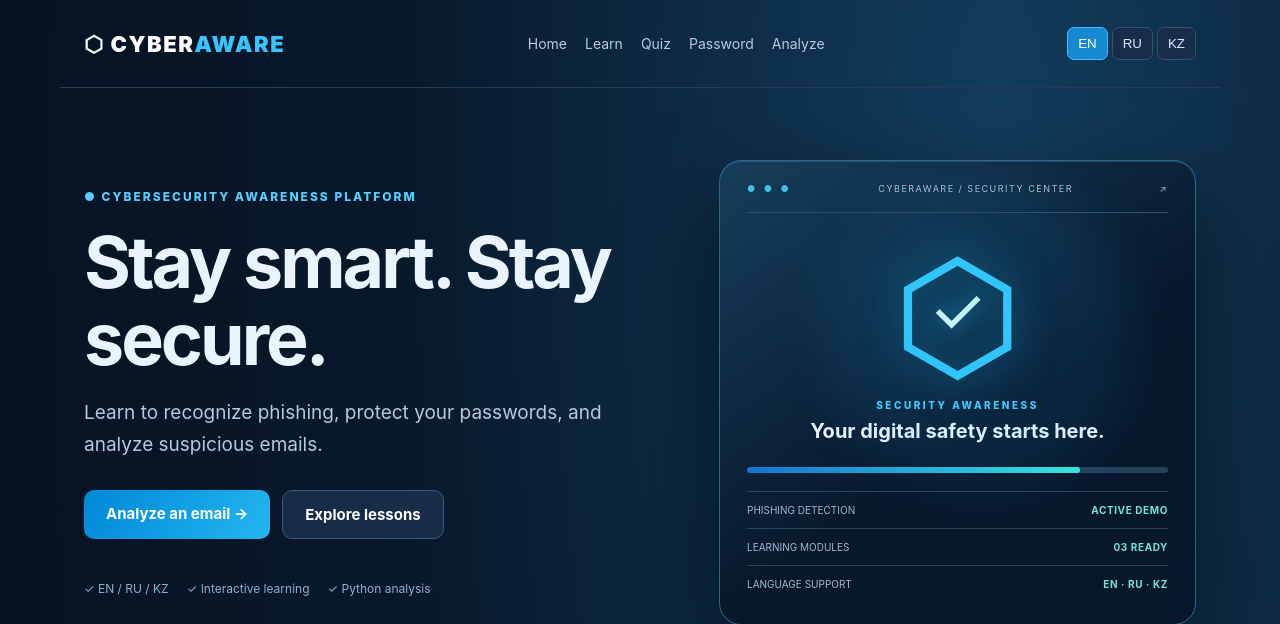
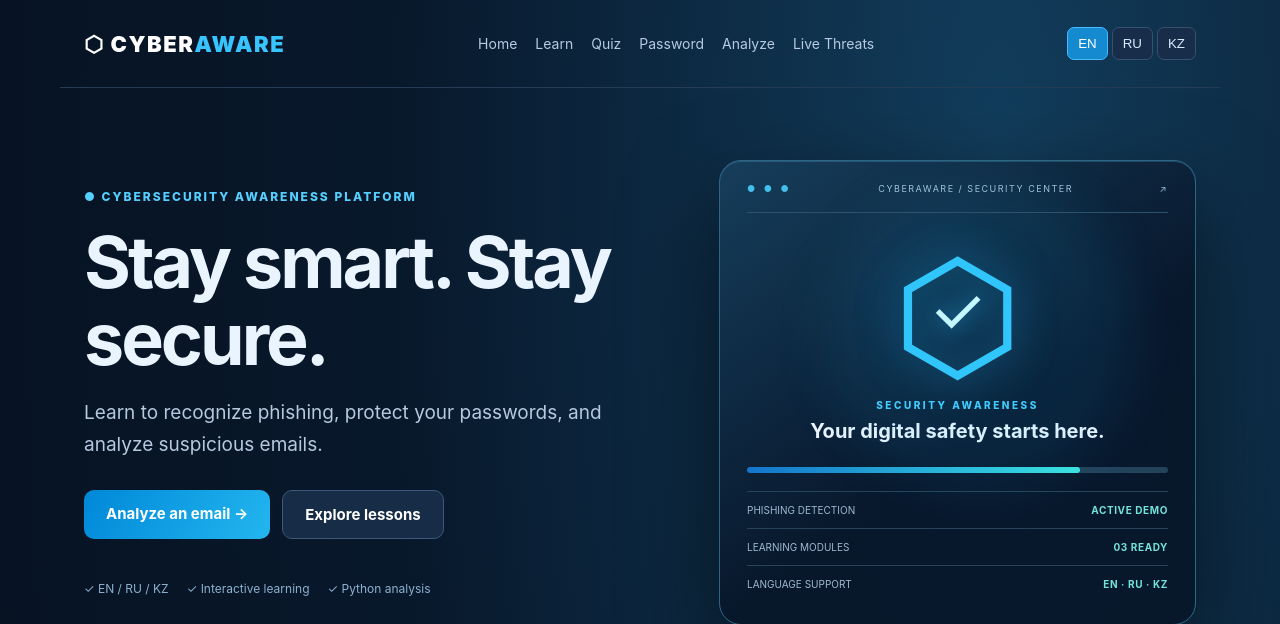
Before and after one commit to Adiluchi/CyberAware, a Flask app: page / in a window 1280 px wide. Shown: the top 624 px of the page. Run offline with Flask 3, Linux system fonts and the light colour scheme.

Commit message:
Add 'Live Threats' link to navigation
Added a new 'Live Threats' link to the navigation header.

```diff
--- a/templates/index.html
+++ b/templates/index.html
@@ -6,7 +6,7 @@
   <link rel="stylesheet" href="{{ url_for('static', filename='style.css') }}">
 </head>
 <body data-page="{{ page }}">
-<header class="nav wrap"><a class="brand" href="/">⬡ CYBER<span>AWARE</span></a><nav><a href="/" data-i18n="navHome">Home</a><a href="/learn" data-i18n="navLearn">Learn</a><a href="/quiz" data-i18n="navQuiz">Quiz</a><a href="/password" data-i18n="navPassword">Password</a><a href="/analyzer" data-i18n="navAnalyze">Analyze</a></nav><div class="langs"><button type="button" data-lang="en">EN</button><button type="button" data-lang="ru">RU</button><button type="button" data-lang="kk">KZ</button></div></header>
+<header class="nav wrap"><a class="brand" href="/">⬡ CYBER<span>AWARE</span></a><nav><a href="/" data-i18n="navHome">Home</a><a href="/learn" data-i18n="navLearn">Learn</a><a href="/quiz" data-i18n="navQuiz">Quiz</a><a href="/password" data-i18n="navPassword">Password</a><a href="/analyzer" data-i18n="navAnalyze">Analyze</a><a href="/threats">Live Threats</a></nav><div class="langs"><button type="button" data-lang="en">EN</button><button type="button" data-lang="ru">RU</button><button type="button" data-lang="kk">KZ</button></div></header>
 <main class="wrap">
 {% if page == 'home' %}
 <section class="hero-layout"><div class="hero"><div class="eyebrow">● CYBERSECURITY AWARENESS PLATFORM</div><h1 data-i18n="heroTitle">Stay smart. Stay secure.</h1><p data-i18n="heroDesc">Learn to recognize phishing, protect your passwords, and analyze suspicious emails.</p><div class="actions"><a class="btn" href="/analyzer" data-i18n="startAnalyze">Analyze an email →</a><a class="btn secondary" href="/learn" data-i18n="startLearn">Explore lessons</a></div><div class="hero-meta"><span>✓ EN / RU / KZ</span><span>✓ Interactive learning</span><span>✓ Python analysis</span></div></div><div class="hero-visual"><div class="terminal-top"><span class="dots">● ● ●</span><span>CYBERAWARE / SECURITY CENTER</span><span>↗</span></div><div class="shield-symbol">⬡<span>✓</span></div><div class="terminal-label">SECURITY AWARENESS</div><div class="terminal-title">Your digital safety starts here.</div><div class="terminal-meter"><span></span></div><div class="terminal-row"><span>PHISHING DETECTION</span><strong>ACTIVE DEMO</strong></div><div class="terminal-row"><span>LEARNING MODULES</span><strong>03 READY</strong></div><div class="terminal-row"><span>LANGUAGE SUPPORT</span><strong>EN · RU · KZ</strong></div></div></section>
```
